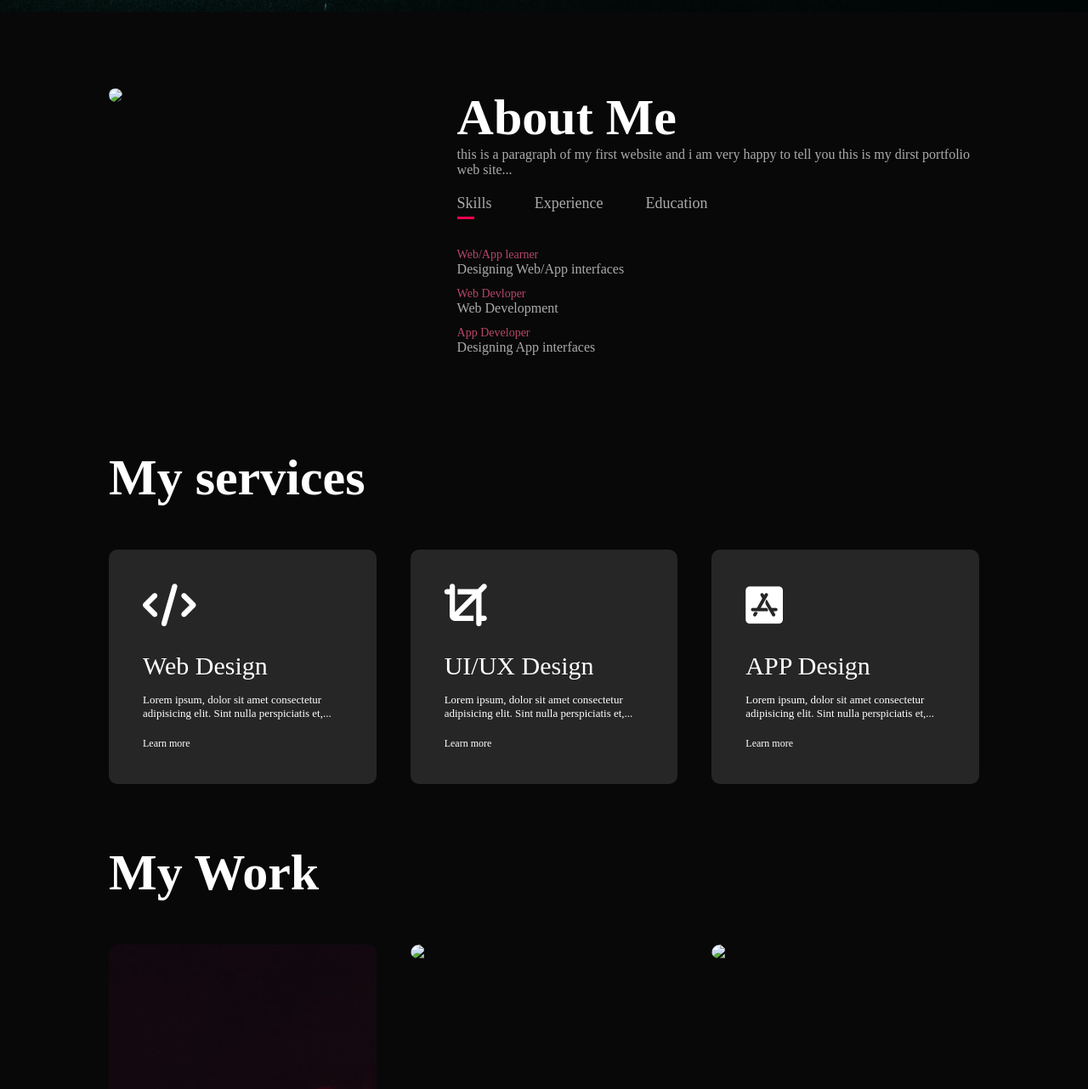
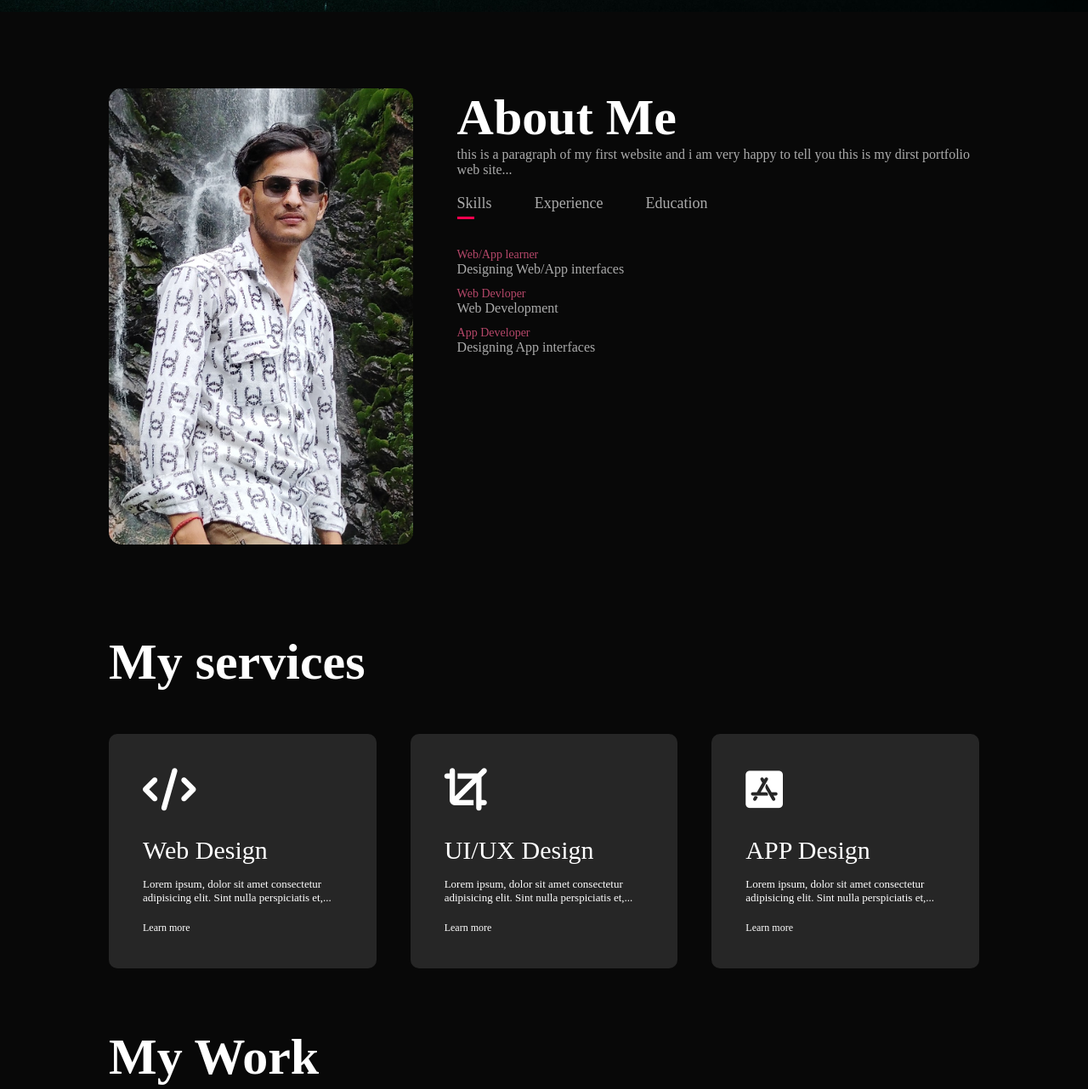
Before and after one commit to davinder183/personal-portfolio, a plain HTML site: page index.html in a window 1280 px wide. Shown: the part 786-2068 px from the top of the page at 85% size. Drawn offline with Linux system fonts and the light colour scheme; files whose address does not match are found by name.

Commit message:
Update index.html

```diff
--- a/index.html
+++ b/index.html
@@ -12,7 +12,7 @@
    <div id="header">
         <div class="container" >
             <nav>
-                <img src="images/hanumaan.png" class="logo">
+                <img src="hanumaan.png" class="logo">
                 <ul id="sidemenu">
                    <li><a href="#header">Home</a></li>
                    <li><a href="#about">About</a></li>
@@ -34,7 +34,7 @@
         <div class="container">
             <div class="row">
                 <div class="about-col-1">
-                    <img src="images/about.jpg">
+                    <img src="about.jpg">
                 </div>
                 <div class="about-col-2">
                     <h1 class="sub-title">About Me</h1>
@@ -111,7 +111,7 @@
                 </div>
         </div>
         <div class="work">
-            <img src="images/blue.jpg">
+            <img src="blue.jpg">
             <div class="layer">
                 <h3>BLUE</h3>
                 <p> Downloard it from play store..</p>
@@ -119,7 +119,7 @@
             </div>
         </div>
         <div class="work">
-            <img src="images/green.jpg">
+            <img src="green.jpg">
             <div class="layer">
                 <h3>BLUE</h3>
                 <p> Downloard it from play store..</p>
```
